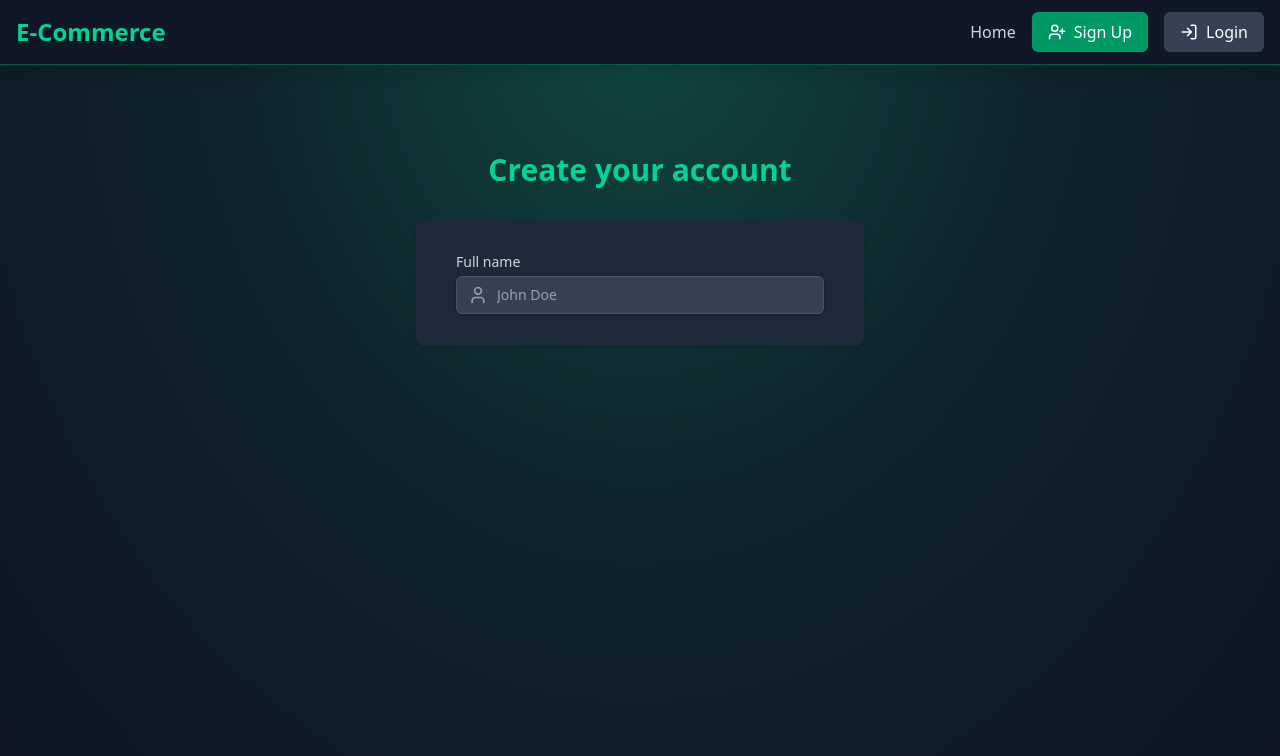
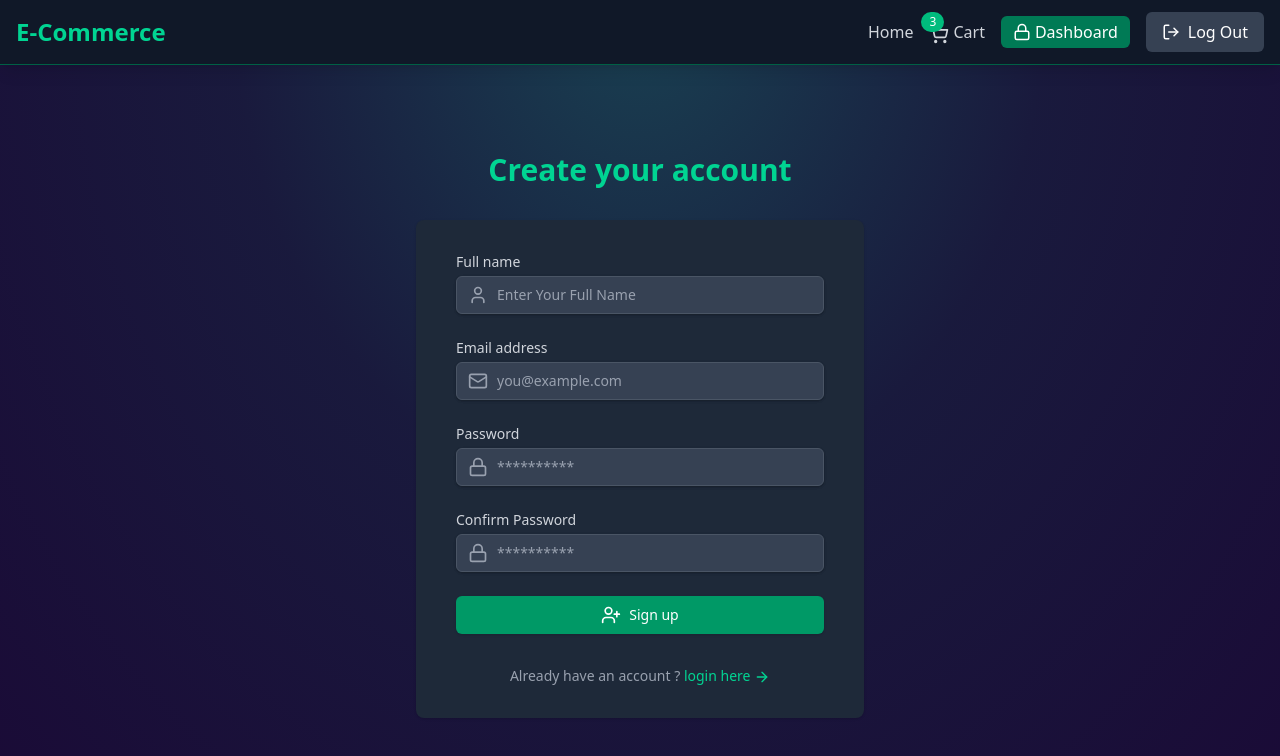
Before and after one commit to Sajit21/Ecommerce_Project, a React (Vite) app in the folder client/: page /signup in a window 1280 px wide. Shown: the top 756 px of the page. Built offline with nearby package versions, Linux system fonts and the light colour scheme.

Commit message:
feat: implement useState Hook in signup

```diff
--- a/client/src/App.jsx
+++ b/client/src/App.jsx
@@ -6,7 +6,8 @@
 
 function App() {
   return (
-    <div className="min-h-screen bg-gray-900 text-white relative overflow-hidden">
+    // <div className="min-h-screen bg-gray-900 text-white relative overflow-hidden">
+    <div className="min-h-screen bg-[#1d0c3d] text-white relative overflow-hidden">
       <div className="absolute inset-0 overflow-hidden">
         <div className="absolute inset-0">
           <div className="absolute top-0 left-1/2 -translate-x-1/2 w-full h-full bg-[radial-gradient(ellipse_at_top,rgba(16,185,129,0.3)_0%,rgba(10,80,60,0.2)_45%,rgba(0,0,0,0.1)_100%)]" />
--- a/client/src/components/Navbar.jsx
+++ b/client/src/components/Navbar.jsx
@@ -4,8 +4,8 @@
 // import { useCartStore } from "../stores/useCartStore";
 
 const Navbar = () => {
-  const user = false; //useUserStore();
-  const isAdmin = false; // user?.role === "admin";
+  const user = true; //useUserStore();
+  const isAdmin = true; // user?.role === "admin";
   // const { cart } = useCartStore();
 
   return (
--- a/client/src/pages/SIgnUpPage.jsx
+++ b/client/src/pages/SIgnUpPage.jsx
@@ -5,7 +5,7 @@
 import { motion } from "framer-motion";
 
 const SIgnUpPage = () => {
-  const loading = true;
+  const loading = false;
   const [formData, setFormData] = useState({
     name: "",
     email: "",
@@ -38,7 +38,7 @@
         transition={{ duration: 0.8 }}
       >
         <div className="bg-gray-800 py-8 px-4 shadow sm:rounded-lg sm:px-10">
-          <form onSubmit={handleSubmit} className="space-y-96">
+          <form onSubmit={handleSubmit} className="space-y-6">
             <div>
               <label
                 htmlFor="name"
@@ -60,11 +60,128 @@
                   }
                   className="block w-full px-3 py-2 pl-10 bg-gray-700 border border-gray-600 rounded-md shadow-sm
 									 placeholder-gray-400 focus:outline-none focus:ring-emerald-500 focus:border-emerald-500 sm:text-sm"
-                  placeholder="John Doe"
+                  placeholder="Enter Your Full Name"
                 />
               </div>
             </div>
+
+            <div>
+              <label
+                htmlFor="email"
+                className="block text-sm font-medium text-gray-300"
+              >
+                Email address
+              </label>
+              <div className="mt-1 relative rounded-md shadow-sm">
+                <div className="absolute inset-y-0 left-0 pl-3 flex items-center pointer-events-none">
+                  <Mail className="h-5 w-5 text-gray-400" aria-hidden="true" />
+                </div>
+                <input
+                  id="email"
+                  type="email"
+                  required
+                  value={formData.email}
+                  onChange={(e) =>
+                    setFormData({ ...formData, email: e.target.value })
+                  }
+                  className=" block w-full px-3 py-2 pl-10 bg-gray-700 border border-gray-600
+									rounded-md shadow-sm
+									 placeholder-gray-400 focus:outline-none focus:ring-emerald-500
+									 focus:border-emerald-500 sm:text-sm"
+                  placeholder="you@example.com"
+                />
+              </div>
+            </div>
+            <div>
+              <label
+                htmlFor="password"
+                className="block text-sm font-medium text-gray-300"
+              >
+                Password
+              </label>
+              <div className="mt-1 relative rounded-md shadow-sm">
+                <div className="absolute inset-y-0 left-0 pl-3 flex items-center pointer-events-none">
+                  <Lock className="h-5 w-5 text-gray-400" aria-hidden="true" />
+                </div>
+                <input
+                  id="password"
+                  type="password"
+                  required
+                  value={formData.password}
+                  onChange={(e) =>
+                    setFormData({ ...formData, password: e.target.value })
+                  }
+                  className=" block w-full px-3 py-2 pl-10 bg-gray-700 border border-gray-600
+									rounded-md shadow-sm
+									 placeholder-gray-400 focus:outline-none focus:ring-emerald-500
+									 focus:border-emerald-500 sm:text-sm"
+                  placeholder="**********"
+                />
+              </div>
+            </div>
+            <div>
+              <label
+                htmlFor="confirmPassword"
+                className="block text-sm font-medium text-gray-300"
+              >
+                Confirm Password
+              </label>
+              <div className="mt-1 relative rounded-md shadow-sm">
+                <div className="absolute inset-y-0 left-0 pl-3 flex items-center pointer-events-none">
+                  <Lock className="h-5 w-5 text-gray-400" aria-hidden="true" />
+                </div>
+                <input
+                  id="confirmPassword"
+                  type="password"
+                  required
+                  value={formData.confirmPassword}
+                  onChange={(e) =>
+                    setFormData({
+                      ...formData,
+                      confirmPassword: e.target.value,
+                    })
+                  }
+                  className=" block w-full px-3 py-2 pl-10 bg-gray-700 border border-gray-600
+									rounded-md shadow-sm
+									 placeholder-gray-400 focus:outline-none focus:ring-emerald-500
+									 focus:border-emerald-500 sm:text-sm"
+                  placeholder="**********"
+                />
+              </div>
+            </div>
+
+            <button
+              type="submit"
+              className="w-full flex justify-center py-2 px-4 border border-transparent
+							rounded-md shadow-sm text-sm font-medium text-white bg-emerald-600
+							 hover:bg-emerald-700 focus:outline-none focus:ring-2 focus:ring-offset-2
+							  focus:ring-emerald-500 transition duration-150 ease-in-out disabled:opacity-50"
+              disabled={loading}
+            >
+              {loading ? (
+                <>
+                  <Loader
+                    className="mr-2 h-5 w-5 animate-spin"
+                    aria-hidden="true"
+                  />
+                  Loading...
+                </>
+              ) : (
+                <>
+                  <UserPlus className="mr-2 h-5 w-5" arai-hidden="true" />
+                  Sign up
+                </>
+              )}
+            </button>
           </form>
+
+
+          <p className="mt-8 text-center text-sm text-gray-400">
+            Already have an account ?{" "}
+            <Link to='/login' className='font-medium text-emerald-400 hover:text-emerald-300'>
+            login here <ArrowRight className="inline h-4 w-4" />
+            </Link>
+          </p>
         </div>
       </motion.div>
     </div>
```
